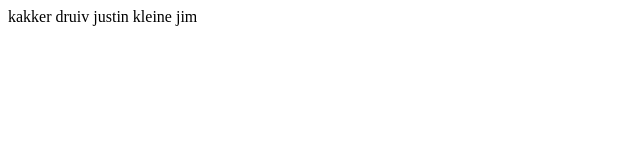
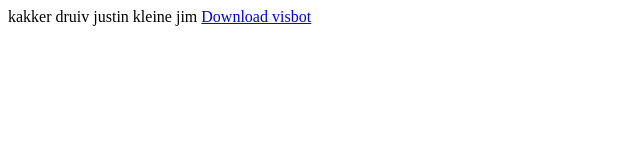
Before and after one commit to jantoeee/jantoeee.github-io, a plain HTML site: page index.html in a window 1280 px wide. Shown: the whole page, without its empty margins (0-640 px from the left). Drawn offline with Linux system fonts and the light colour scheme.

Commit message:
visbot download erbij?

```diff
--- a/index.html
+++ b/index.html
@@ -3,3 +3,6 @@
 justin
 kleine
 jim
+
+<!-- make  a download available for the visbot.exe file-->
+<a href="visbot.exe" download>Download visbot</a>
```
Also changed, not shown: 1 other file.
